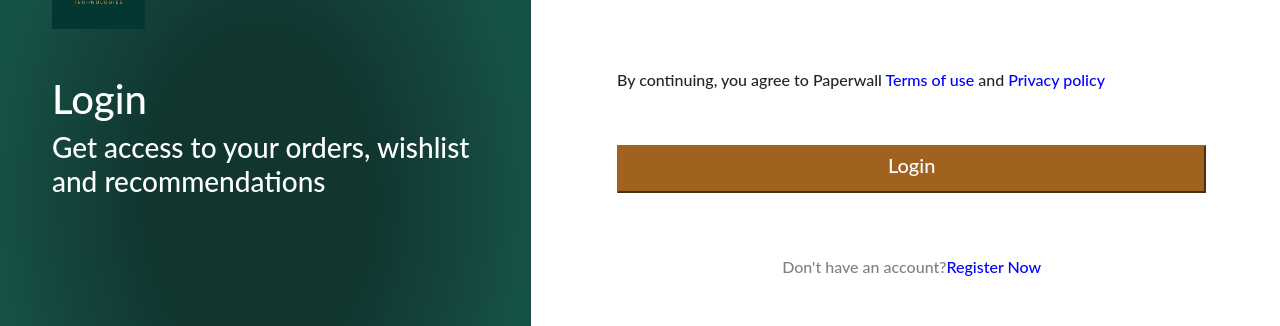
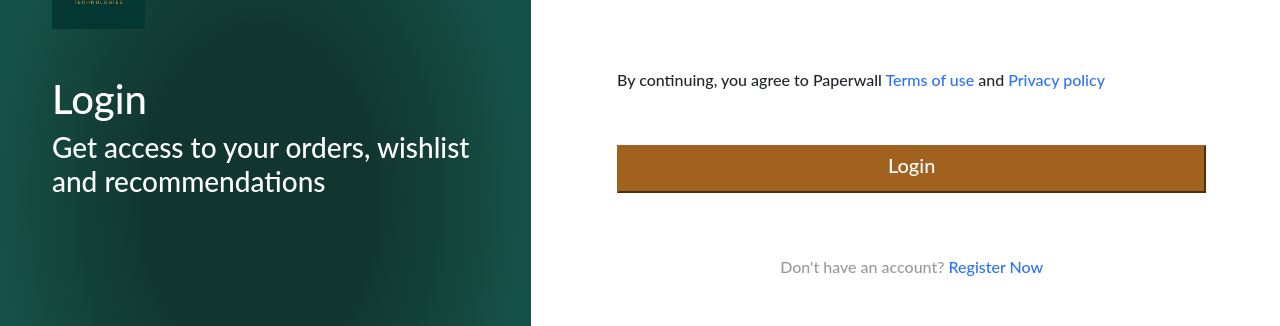
Before and after one commit to raghul5001/decreact, a React (Create React App) app: page /loginpage in a window 1280 px wide. Shown: the part 201-527 px from the top of the page. Built offline with nearby package versions, Linux system fonts and the light colour scheme.

Commit message:
login final

```diff
--- a/src/Pages/Login.js
+++ b/src/Pages/Login.js
@@ -21,7 +21,7 @@
 
       setTimeout(() => {
         window.location.href = "/landingpage"
-      }, 5000);
+      }, 2000);
     }
   }
 
@@ -40,9 +40,9 @@
           <input className="em" type='text' value={uname} placeholder='Enter Email/Mobile number' onChange={(e)=>setUname(e.target.value)}/><br/>
           <input className='ep' type='password' value={pass} placeholder='Enter Password' onChange={(e)=>setPass(e.target.value)}/>
           <h6 className='forgot'>Forgot?</h6>
-          <h6 className='bc'>By continuing, you agree to Paperwall <span style={{color: "blue"}}> Terms of use</span> and <span style={{color: "blue"}}> Privacy policy</span></h6>
+          <h6 className='bc'>By continuing, you agree to Paperwall <span style={{color: "#2a71f9"}}> Terms of use</span> and <span style={{color: "#2a71f9"}}> Privacy policy</span></h6>
           <button className='login' onClick={handleLogin}><h5>Login</h5></button>
-          <h6 className='dh'><span style={{color: "gray"}}> Don't have an account? </span> <span style={{color: "blue"}}> Register Now </span></h6>
+          <h6 className='dh'><span style={{color: "#9A9999"}}> Don't have an account?    </span> <span style={{color: "#2a71f9" }}> &nbsp;Register Now </span></h6>
         </div>
       </div>
     </div>
```
